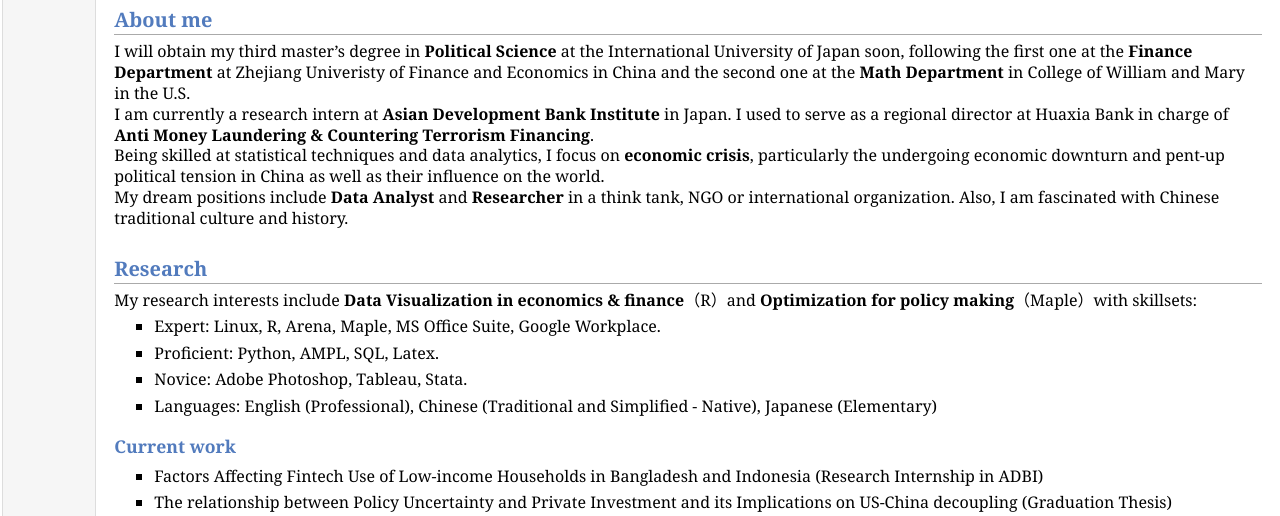
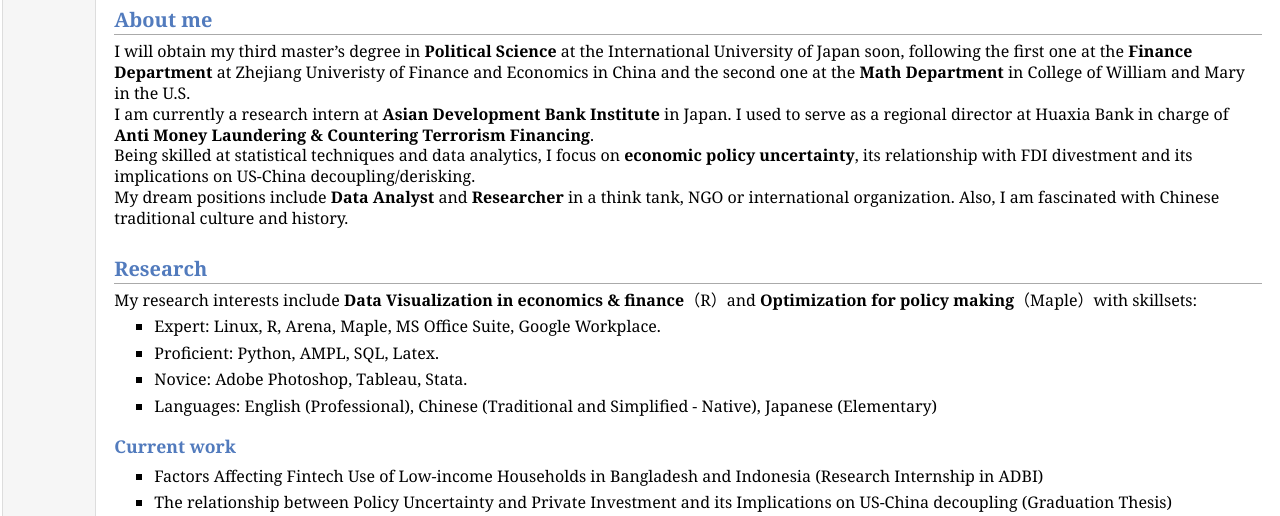
Before and after one commit to wshen01/wshen01.github.io, a plain HTML site: page index.html in a window 1280 px wide. Shown: the part 263-779 px from the top of the page. Drawn offline with Linux system fonts and the light colour scheme.

Commit message:
Update index.html

```diff
--- a/index.html
+++ b/index.html
@@ -38,7 +38,7 @@ E-mail: <a href="mailto:wenying@iuj.ac.jp">wenying@iuj.ac.jp</a></p>
 <h2>About me</h2>
 <p>I will obtain my third master’s degree in <b>Political Science</b> at the International University of Japan soon, following the first one at the <b>Finance Department</b> at Zhejiang Univeristy of Finance and Economics in China and the second one at the <b>Math Department</b> in College of William and Mary in the U.S. <br />
 I am currently a research intern at <b>Asian Development Bank Institute</b> in Japan. I used to serve as a regional director at Huaxia Bank in charge of <b>Anti Money Laundering & Countering Terrorism Financing</b>. <br />
-Being skilled at statistical techniques and data analytics, I focus on <b>economic crisis</b>, particularly the undergoing economic downturn and pent-up political tension in China as well as their influence on the world. <br />
+Being skilled at statistical techniques and data analytics, I focus on <b>economic policy uncertainty</b>, its relationship with FDI divestment and its implications on US-China decoupling/derisking. <br />
 My dream positions include <b>Data Analyst</b> and <b>Researcher</b> in a think tank, NGO or international organization. Also, I am fascinated with Chinese traditional culture and history. </p>
 <h2>Research</h2>
 <p>My research interests include <b>Data Visualization in economics & finance</b>（R）and <b>Optimization for policy making</b>（Maple）with skillsets: </p>
```
